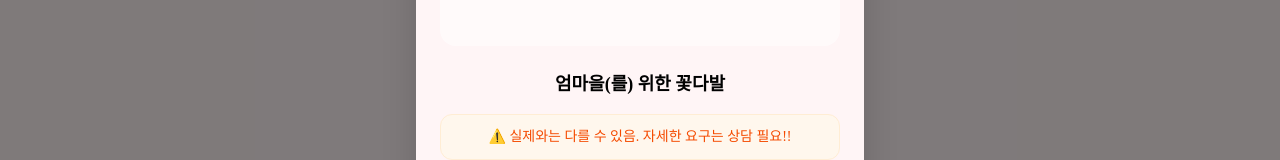
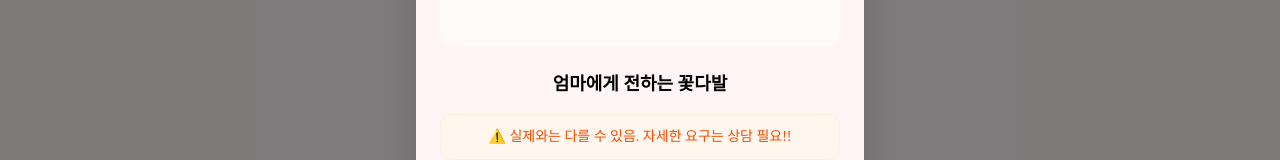
Before and after one commit to Team-Locode/Locode-FE, a React (Vite) app: page /modal in a window 1280 px wide. Shown: the part 499-659 px from the top of the page. Built offline with nearby package versions, Linux system fonts and the light colour scheme; no server answers; a web font is replaced by a local one.

Commit message:
design: 문구 수정

```diff
--- a/src/component/CompleteFlower.tsx
+++ b/src/component/CompleteFlower.tsx
@@ -65,7 +65,7 @@ export default function CompleteFlower({
 
   const handleComplete = async () => {
   const body = {
-    purpose: `${person}을(를) 위한 꽃다발`,
+    purpose: `${person}에게 전하는 꽃다발`,
     flowers: selectedFlowers.map((flower) => ({
       type: flower.type,
       color: flower.color,
--- a/src/pages/MainPage.tsx
+++ b/src/pages/MainPage.tsx
@@ -53,7 +53,7 @@ export default function MainPage() {
         </div>
 
         {/* 고정 텍스트 */}
-        <span>을(를) 위한 꽃다발</span>
+        <span>에게 전하는 꽃다발</span>
       </div>
       <p className="text-pink-3 text-sm mt-2">
         누구를 위한 꽃다발인지 입력해주세요
--- a/src/pages/modalPage.tsx
+++ b/src/pages/modalPage.tsx
@@ -24,7 +24,7 @@ export default function ModalPage({ onClose, bouquetData }: ModalPageProps) {
   const displayData = bouquetData || {
     bouquetId: 3,
     summary: {
-      purpose: "엄마을(를) 위한 꽃다발",
+      purpose: "엄마에게 전하는 꽃다발",
       style: "클래식",
       flowers: ["장미(레드)", "장미(블랙)", "장미(옐로우)"],
       paper: "분홍",
@@ -43,7 +43,7 @@ export default function ModalPage({ onClose, bouquetData }: ModalPageProps) {
     : `${displayData.summary.paper}색`;
 
   const recipientName = displayData.summary.purpose
-    ?.replace(/[을를]?\s*위한\s*꽃다발/g, "")
+    ?.replace(/에게\s*전하는\s*꽃다발/g, "")
     .trim();
 
   // 요약에 들어갈 실제 주문서 텍스트
```
